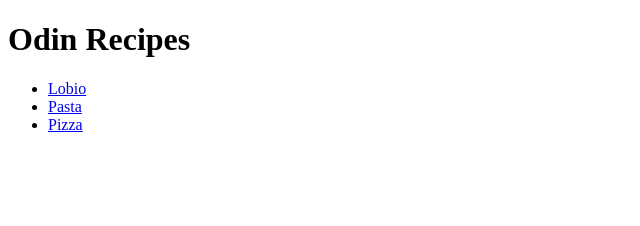
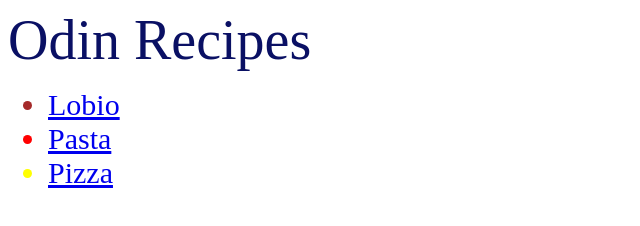
Before and after one commit to gbregvadze/odin-recipes, a plain HTML site: page index.html in a window 1280 px wide. Shown: the whole page, without its empty margins (0-640 px from the left). Drawn offline with Linux system fonts and the light colour scheme.

Commit message:
Add small css to initial files

```diff
--- a/index.html
+++ b/index.html
@@ -4,13 +4,14 @@
     <meta charset="UTF-8">
     <meta name="viewport" content="width=device-width, initial-scale=1.0">
     <title>Recipes</title>
+    <link rel="stylesheet" href="styles.css">
 </head>
 <body>
-    <h1>Odin Recipes</h1>
+    <div>Odin Recipes</div>
     <ul>
-    <li><a href="recipes/lobio.html">Lobio</a></li>
-    <li><a href="recipes/pasta.html">Pasta</a></li>
-    <li><a href="recipes/pizza.html">Pizza</a></li>
+    <li class = first ><a href="recipes/lobio.html">Lobio</a></li>
+    <li class = second ><a href="recipes/pasta.html">Pasta</a></li>
+    <li id="third"><a href="recipes/pizza.html">Pizza</a></li>
 </ul>
 </body>
 </html>
--- /dev/null
+++ b/styles.css
@@ -0,0 +1,23 @@
+div { color: #0a1064;
+font-size: 56px;
+}
+.first {
+    color: brown;
+    font-size: 30px;
+}
+.second {
+    color: red;
+    font-size: 30px;
+}
+#third {
+    color: yellow;
+    font-size: 30px;
+}
+.description {
+    color: brown;
+    text-align: center;
+}
+#dish {
+    color: red;
+    text-align: center;
+}
```
Also changed, not shown: recipes/lobio.html (+2 -1 lines), recipes/pasta.html (+2 -1 lines), recipes/pizza.html (+1 -1 lines).
